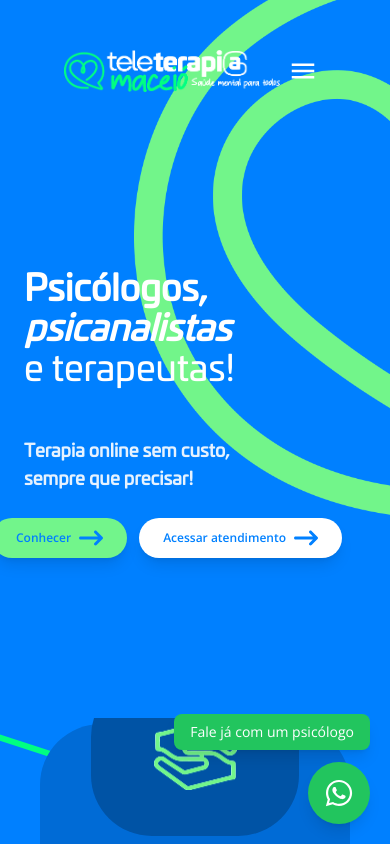
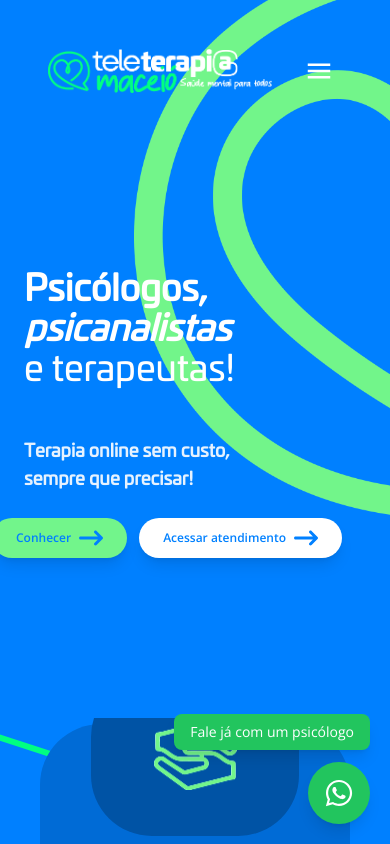
Before and after one commit to fernandogabriel04/teleterapia, a Next.js app: page / in a window 390 px wide. Shown: the top 844 px of the page. Built offline with nearby package versions, Linux system fonts and the light colour scheme.

Commit message:
style: adjust padding hero section and justify content in center footer

```diff
--- a/app/_components/Footer.tsx
+++ b/app/_components/Footer.tsx
@@ -8,7 +8,7 @@ import iscb from "@/public/iscb.svg";
 export default function Footer() {
     return (
         <footer className="bg-zinc-300 px-14 flex flex-col items-center justify-center min-h-[304px]">
-            <div className="flex items-center justify-around w-full py-4 gap-4 md:gap-16 bg-zinc-100 rounded-3xl relative -top-36 shadow-xl px-4">
+            <div className="flex items-center justify-center w-full py-4 gap-4 md:gap-16 bg-zinc-100 rounded-3xl relative -top-36 shadow-xl px-4">
                 <div className="flex-1 max-w-[150px]">
                     <Image
                     src={footerTeleterapia}
--- a/app/_components/Header.tsx
+++ b/app/_components/Header.tsx
@@ -12,7 +12,7 @@ const Header = () => {
   const toggleMenu = () => setIsMenuOpen(!isMenuOpen);
 
   return (
-    <header className="bg-opacity-0 text-white py-[3rem] px-[2.5rem]">
+    <header className="bg-opacity-0 text-white py-[3rem] px-6 md:px-[5rem]">
       <div className="relative mx-auto flex items-center justify-between px-6 z-[1]">
         {/* Título à esquerda */}
         <div className="flex items-center max-w-56 sm:max-w-[30rem]">
--- a/app/_components/HeroSection.tsx
+++ b/app/_components/HeroSection.tsx
@@ -5,7 +5,7 @@ const HeroSection = () => {
   return (
     <section
       id="hero"
-      className="relative flex flex-col md:flex-row justify-between items-start min-h-[800px] lg:min-h-screen px-6 md:px-20 pt-24 mt-8 md:mt-0"
+      className="relative flex flex-col md:flex-row justify-between items-start min-h-[800px] lg:min-h-screen px-6 md:px-[7rem] pt-24 mt-8 md:mt-0"
     >
       {/* Texto e Botões */}
       <div className="flex flex-col items-start max-w-full sm:max-w-2xl z-10 space-y-6">
```
